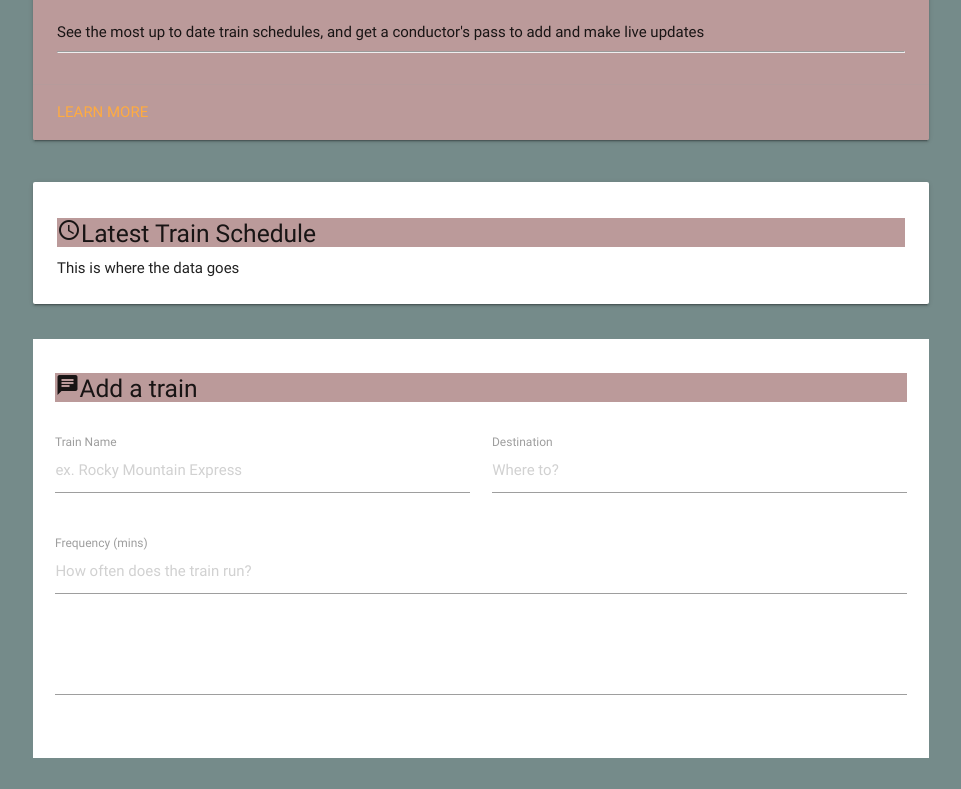
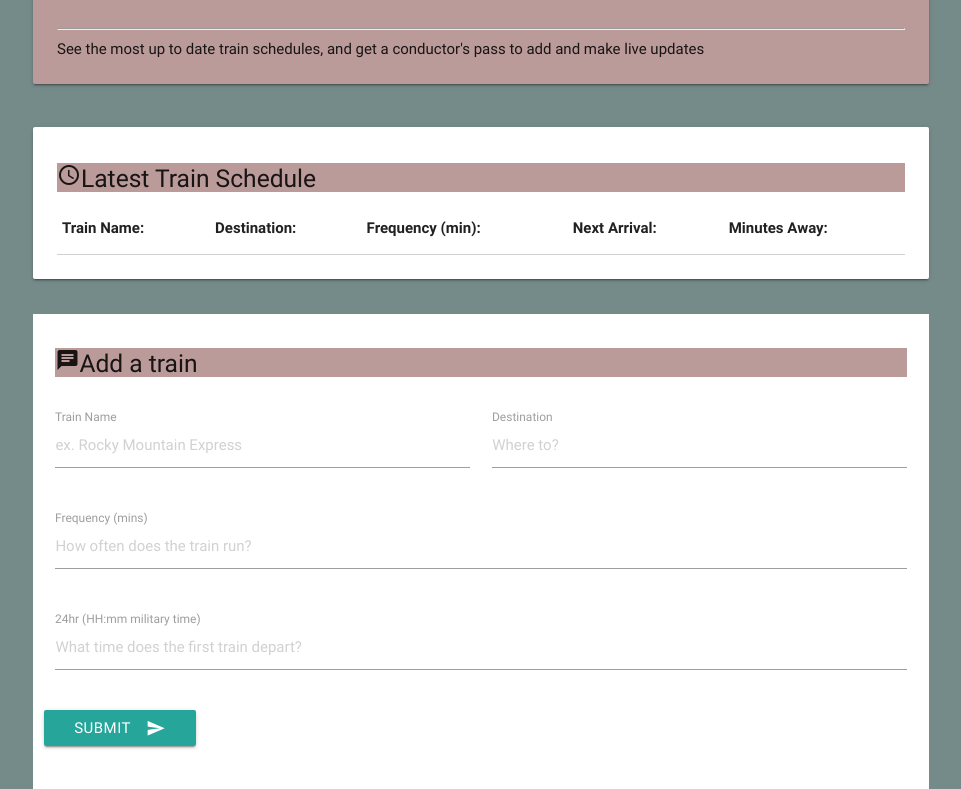
Before and after one commit to Unionindesign/TrainStation, a plain HTML site: page index.html in a window 1280 px wide. Shown: the part 683-1472 px from the top of the page, without its empty margins (159-1120 px from the left). Before the commit the page ends 1441 px from the top, so only its background shows below. Drawn offline with nearby package versions, Linux system fonts and the light colour scheme.

Commit message:
uploaded after tutoring session

```diff
--- a/index.html
+++ b/index.html
@@ -8,6 +8,8 @@
         <link href="https://fonts.googleapis.com/icon?family=Material+Icons" rel="stylesheet">
         <!--Import materialize.css-->
         <link rel="stylesheet" href="https://cdnjs.cloudflare.com/ajax/libs/materialize/0.100.2/css/materialize.min.css">
+        <!-- Firebase -->
+        <script src="https://www.gstatic.com/firebasejs/4.8.1/firebase.js"></script>
         <!-- Fonts -->
         <link href="https://fonts.googleapis.com/icon?family=Material+Icons" rel="stylesheet">
         <!-- my styles -->
@@ -26,13 +28,13 @@
                                 <span class="card-title"><i class="medium material-icons">train</i>Be ready when the train comes</span>
                             </div>
                             <div class="card-content">
+                                <hr>
+                                <p>See the most up to date train schedules, and get a conductor's pass to add and make live updates</p>
 
-                                <p>See the most up to date train schedules, and get a conductor's pass to add and make live updates</p>
-                                <hr>
                             </div>
-                            <div class="card-action">
+                            <!-- <div class="card-action">
                                 <a href="#">Learn more</a>
-                            </div>
+                            </div> -->
                         </div>
                     </div>
                 </div>
@@ -44,7 +46,27 @@
                                 <h5 class="card-title"><i class="material-icons">schedule</i>Latest Train Schedule</h5>
                             </div>
                             <div class="card-content">
-                                This is where the data goes
+                                <table id="train-schedule-table">
+                                    <thead>
+                                        <tr>
+                                            <th>Train Name:</th>
+                                            <th>Destination:</th>
+                                            <th>Frequency (min):</th>
+                                            <th>Next Arrival:</th>
+                                            <th>Minutes Away:</th>
+                                        </tr>
+                                    </thead>
+                                    <tbody>
+                                        <tr>
+                                            <!-- <td>Rocky Mountain Super Train</td>
+                                            <td>Breckinridge</td>
+                                            <td>60</td>
+                                            <td></td>
+                                            <td></td> -->
+                                        </tr>
+
+                                    </tbody>
+                                </table>
                             </div>
                         </div>
                     </div>
@@ -76,14 +98,22 @@
 
                                 <div class="row">
                                     <div class="input-field col s12">
-                                    <input placeholder="How often does the train run?" id="freq" type="text" class="validate">
+                                    <input placeholder="How often does the train run?" id="frequency" type="text" class="validate">
                                     <label for="frequency">Frequency (mins)</label>
                                     </div>
                                 </div>
 
                                 <div class="row">
                                     <div class="input-field col s12">
-                                        <input type="text" class="timepicker">
+                                        <input placeholder="What time does the first train depart?" id="first_train_time" type="text" class="timepicker"> <!-- THis is the timepicker pop-up clock -->
+                                        <label for="first_train_time">24hr (HH:mm military time)</label>
+                                    </div>
+                                </div>
+                                <div class="row">
+                                    <div class="input-field left-align">
+                                        <button class="btn" id="submit" type="submit" name="action">
+                                            Submit <i class="material-icons right">send</i>
+                                        </button>
                                     </div>
                                 </div>
                             </form>
@@ -98,7 +128,11 @@
 
       <!--Import jQuery before materialize.js-->
       <script type="text/javascript" src="https://code.jquery.com/jquery-3.2.1.min.js"></script>
+      <!-- Matrialize JS -->
       <script src="https://cdnjs.cloudflare.com/ajax/libs/materialize/0.100.2/js/materialize.min.js"></script>
+      <!-- Added Moment JS -->
+      <script src="https://cdn.jsdelivr.net/momentjs/2.12.0/moment.min.js"></script>
+      <!-- Logic file -->
       <script type="text/javascript" src="./assets/javascript/logic.js"></script>
     </body>
   </html>
```
